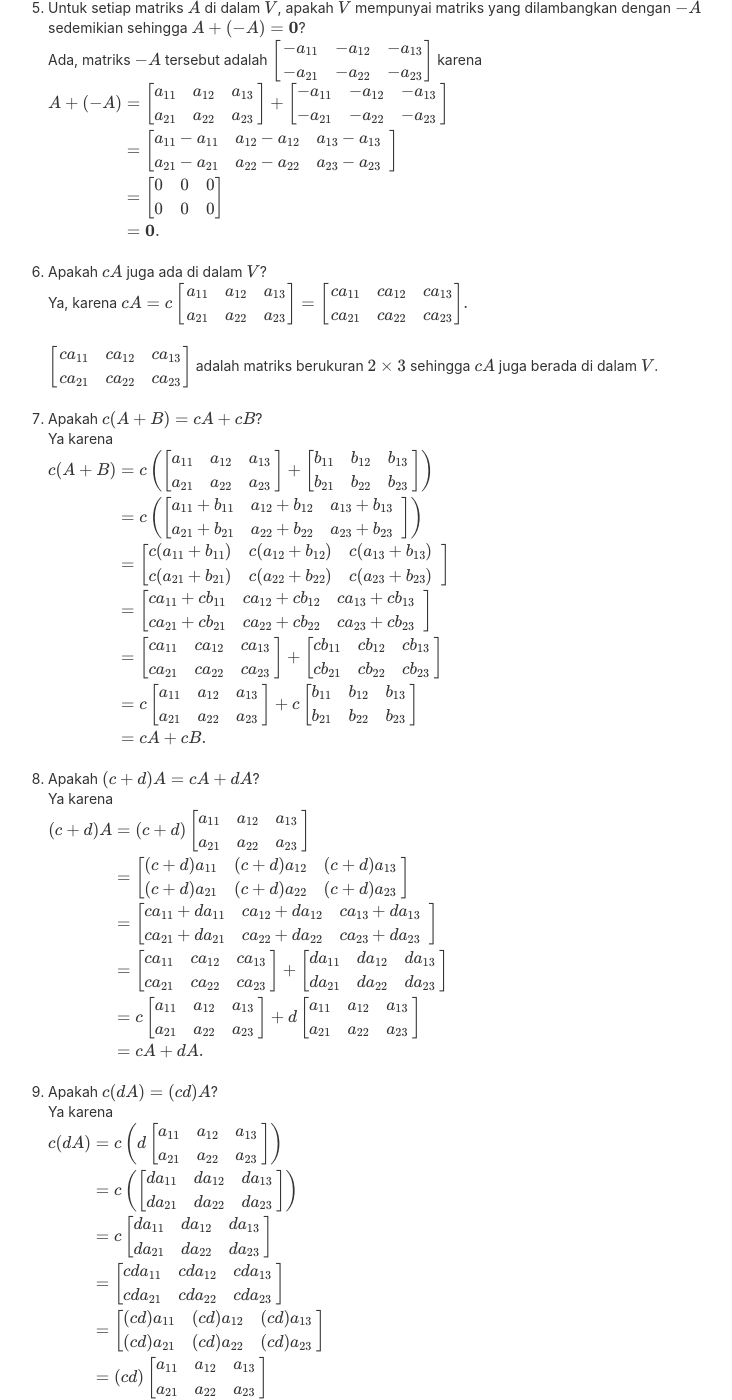
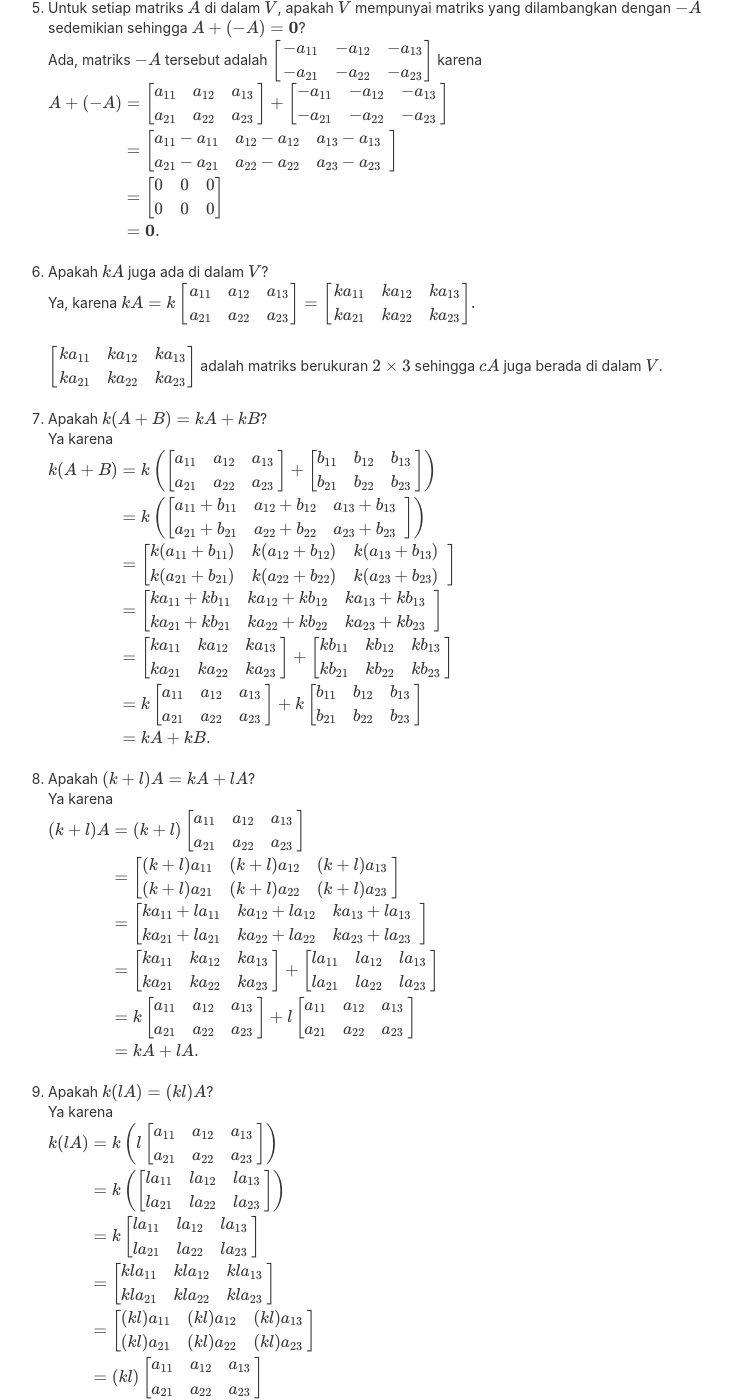
Before and after one commit to jethroGIT/jethrogit.github.io, a Jekyll site: the page built from _posts/linear-algebra/2019-03-22-Ruang_Vektor.md, in a window 1280 px wide and 1400 px high, scrolled down 1373 px. Shown: the whole window, without its empty margins (452-1184 px from the left). Built offline with Jekyll 4.4.1, drawn with Linux system fonts in a browser that asks for light colours; formulas are drawn with MathJax 3; comment, search, counter and statistics services are not loaded.

Commit message:
Fix scalar variables into k and l

```diff
--- a/_posts/linear-algebra/2019-03-22-Ruang_Vektor.md
+++ b/_posts/linear-algebra/2019-03-22-Ruang_Vektor.md
@@ -11,7 +11,7 @@ Tunjukkan bahwa himpunan dari semua matriks berukuran $2 \times 3$ beserta opera
 **Bukti**:
 Misalkan himpunan dari semua matriks berukuran $2 \times 3$ beserta operasi _matrix addition_ dan _scalar multiplication_ adalah $V$.
 
-Diketahui juga $A$, $B$, dan $C$ adalah matriks berukuran $2 \times 3$ dan $c$, $d$ adalah skalar dengan spesifikasi sebagai berikut:
+Diketahui juga $A$, $B$, dan $C$ adalah matriks berukuran $2 \times 3$ dan $k$, $l$ adalah skalar dengan spesifikasi sebagai berikut:
 
 $$ A = \begin{bmatrix}a_{11} & a_{12} & a_{13}\\a_{21} & a_{22} & a_{23}\end{bmatrix}$$, $$B = \begin{bmatrix} 	b_{11} & b_{12} & b_{13} \\ b_{21} & b_{22} & b_{23}\end{bmatrix}$$, dan $$C = \begin{bmatrix} 	c_{11} & c_{12} & c_{13} \\ c_{21} & c_{22} & c_{23} \end{bmatrix} $$.
 
@@ -91,70 +91,70 @@ $$ \begin{bmatrix} -a_{11} & -a_{12} & -a_{13} \\
 	\end{align}
 	$$
 <br/>
-6. Apakah $cA$ juga ada di dalam $V$?
+6. Apakah $kA$ juga ada di dalam $V$?
 Ya, karena
-$$ cA = c \begin{bmatrix} 	a_{11} & a_{12} & a_{13} \\
+$$ kA = k \begin{bmatrix} 	a_{11} & a_{12} & a_{13} \\
 	a_{21} & a_{22} & a_{23}
- \end{bmatrix} = \begin{bmatrix} 	ca_{11} & ca_{12} & ca_{13} \\
-	ca_{21} & ca_{22} & ca_{23} \end{bmatrix}.
+ \end{bmatrix} = \begin{bmatrix} 	ka_{11} & ka_{12} & ka_{13} \\
+	ka_{21} & ka_{22} & ka_{23} \end{bmatrix}.
 $$
 <br/>
-$$\begin{bmatrix} 	ca_{11} & ca_{12} & ca_{13} \\
-	ca_{21} & ca_{22} & ca_{23} \end{bmatrix}$$ adalah matriks berukuran $2 \times 3$ sehingga $cA$ juga berada di dalam $V$.
+$$\begin{bmatrix} 	ka_{11} & ka_{12} & ka_{13} \\
+	ka_{21} & ka_{22} & ka_{23} \end{bmatrix}$$ adalah matriks berukuran $2 \times 3$ sehingga $cA$ juga berada di dalam $V$.
 <br/>
-7. Apakah $c(A+B) = cA + cB$?
+7. Apakah $k(A+B) = kA + kB$?
 Ya karena
-$$ \begin{align} c(A+B) &= c \left( \begin{bmatrix} 	a_{11} & a_{12} & a_{13} \\
+$$ \begin{align} k(A+B) &= k \left( \begin{bmatrix} 	a_{11} & a_{12} & a_{13} \\
 	a_{21} & a_{22} & a_{23} \end{bmatrix} + \begin{bmatrix} 	b_{11} & b_{12} & b_{13} \\
 	b_{21} & b_{22} & b_{23} \end{bmatrix} \right) \\
-	                    &= c \left( \begin{bmatrix} 	a_{11} + b_{11} & a_{12} + b_{12} & a_{13} + b_{13} \\
+	                    &= k \left( \begin{bmatrix} 	a_{11} + b_{11} & a_{12} + b_{12} & a_{13} + b_{13} \\
 	a_{21} + b_{21} & a_{22} + b_{22} & a_{23} + b_{23} \end{bmatrix} \right) \\
-	                    &= \begin{bmatrix} 	c(a_{11} + b_{11}) & c(a_{12} + b_{12}) & c(a_{13} + b_{13}) \\
-	c(a_{21} + b_{21}) & c(a_{22} + b_{22}) & c(a_{23} + b_{23}) \end{bmatrix} \\
-	                    &= \begin{bmatrix} 	ca_{11} + cb_{11} & ca_{12} + cb_{12} & ca_{13} + cb_{13} \\
-	ca_{21} + cb_{21} & ca_{22} + cb_{22} & ca_{23} + cb_{23} \end{bmatrix} \\
-	                    &= \begin{bmatrix} 	ca_{11} & ca_{12} & ca_{13}  \\
-	ca_{21} & ca_{22} & ca_{23}  \end{bmatrix} + \begin{bmatrix} 	cb_{11} & cb_{12} & cb_{13} \\
-	cb_{21} & cb_{22} & cb_{23} \end{bmatrix} \\
-	                    &= c \begin{bmatrix} 	a_{11} & a_{12} & a_{13}  \\
-	a_{21} & a_{22} & a_{23}  \end{bmatrix} + c \begin{bmatrix} 	b_{11} & b_{12} & b_{13}  \\
+	                    &= \begin{bmatrix} 	k(a_{11} + b_{11}) & k(a_{12} + b_{12}) & k(a_{13} + b_{13}) \\
+	k(a_{21} + b_{21}) & k(a_{22} + b_{22}) & k(a_{23} + b_{23}) \end{bmatrix} \\
+	                    &= \begin{bmatrix} 	ka_{11} + kb_{11} & ka_{12} + kb_{12} & ka_{13} + kb_{13} \\
+	ka_{21} + kb_{21} & ka_{22} + kb_{22} & ka_{23} + kb_{23} \end{bmatrix} \\
+	                    &= \begin{bmatrix} 	ka_{11} & ka_{12} & ka_{13}  \\
+	ka_{21} & ka_{22} & ka_{23}  \end{bmatrix} + \begin{bmatrix} 	kb_{11} & kb_{12} & kb_{13} \\
+	kb_{21} & kb_{22} & kb_{23} \end{bmatrix} \\
+	                    &= k \begin{bmatrix} 	a_{11} & a_{12} & a_{13}  \\
+	a_{21} & a_{22} & a_{23}  \end{bmatrix} + k \begin{bmatrix} 	b_{11} & b_{12} & b_{13}  \\
 	b_{21} & b_{22} & b_{23}  \end{bmatrix} \\
-	                    &= cA + cB.
+	                    &= kA + kB.
 \end{align}$$
 <br/>
-8. Apakah $(c+d)A = cA + dA$?
+8. Apakah $(k+l)A = kA + lA$?
 Ya karena
-$$ \begin{align} (c+d) A &= (c+d) \begin{bmatrix} 	a_{11} & a_{12} & a_{13}  \\
+$$ \begin{align} (k+l) A &= (k+l) \begin{bmatrix} 	a_{11} & a_{12} & a_{13}  \\
 	a_{21} & a_{22} & a_{23} \\
 \end{bmatrix}  \\
-                         &= \begin{bmatrix} (c+d) a_{11} & (c+d) a_{12} & (c+d) a_{13}  \\
-	(c+d) a_{21} & (c+d) a_{22} & (c+d) a_{23} 	 \end{bmatrix} \\
-	                     &= \begin{bmatrix} 	c a_{11} +d a_{11} & c a_{12} + d a_{12} & c a_{13} +d a_{13}  \\
-	c a_{21} +d a_{21} & c a_{22} + d a_{22} & c a_{23} +d a_{23} 	\end{bmatrix} \\
-	                     &= \begin{bmatrix} 	c a_{11} & c a_{12}  & c a_{13}   \\
-	c a_{21} & c a_{22}  & c a_{23}  \end{bmatrix} + \begin{bmatrix} 	d a_{11} & d a_{12} & d a_{13}  \\
-	d a_{21} & d a_{22} & d a_{23} \end{bmatrix} \\
-	                     &= c \begin{bmatrix} 	a_{11} & a_{12}  & a_{13}   \\
-	a_{21} & a_{22}  & a_{23} \end{bmatrix} + d \begin{bmatrix} 	a_{11} & a_{12} & a_{13}  \\
+                         &= \begin{bmatrix} (k+l) a_{11} & (k+l) a_{12} & (k+l) a_{13}  \\
+	(k+l) a_{21} & (k+l) a_{22} & (k+l) a_{23} 	 \end{bmatrix} \\
+	                     &= \begin{bmatrix} 	k a_{11} + l a_{11} & k a_{12} + l a_{12} & k a_{13} + l a_{13}  \\
+	k a_{21} + l a_{21} & k a_{22} + l a_{22} & k a_{23} + l a_{23} 	\end{bmatrix} \\
+	                     &= \begin{bmatrix} 	k a_{11} & k a_{12}  & k a_{13}   \\
+	k a_{21} & k a_{22}  & k a_{23}  \end{bmatrix} + \begin{bmatrix} 	l a_{11} & l a_{12} & l a_{13}  \\
+	l a_{21} & l a_{22} & l a_{23} \end{bmatrix} \\
+	                     &= k \begin{bmatrix} 	a_{11} & a_{12}  & a_{13}   \\
+	a_{21} & a_{22}  & a_{23} \end{bmatrix} + l \begin{bmatrix} 	a_{11} & a_{12} & a_{13}  \\
 	a_{21} & a_{22} & a_{23} 	\end{bmatrix} \\
-	                     &= cA + dA.
+	                     &= kA + lA.
 \end{align} $$
 <br/>
-9. Apakah $c(dA) = (cd)A$?
+9. Apakah $k(lA) = (kl)A$?
 Ya karena
-$$ \begin{align} c(dA) &= c \left( d \begin{bmatrix} 	a_{11} & a_{12} & a_{13}  \\
+$$ \begin{align} k(l A) &= k \left( l \begin{bmatrix} 	a_{11} & a_{12} & a_{13}  \\
 	a_{21} & a_{22} & a_{23}  \end{bmatrix} \right)  \\
-	                   &= c \left( \begin{bmatrix} 	da_{11} & da_{12} & da_{13}  \\
-	da_{21} & da_{22} & da_{23} \end{bmatrix} \right)  \\
-	                   &= c \begin{bmatrix} 	da_{11} & da_{12} & da_{13}  \\
-	da_{21} & da_{22} & da_{23} \end{bmatrix}  \\
-	                   &= \begin{bmatrix} 	cda_{11} & cda_{12} & cda_{13}  \\
-	cda_{21} & cda_{22} & cda_{23} \end{bmatrix} \\
-	                   &= \begin{bmatrix} 	(cd)a_{11} & (cd)a_{12} & (cd)a_{13}  \\
-	(cd)a_{21} & (cd)a_{22} & (cd)a_{23} \end{bmatrix} \\
-	                   &= (cd) \begin{bmatrix} 	a_{11} & a_{12} & a_{13}  \\
+	                   &= k \left( \begin{bmatrix} 	l a_{11} & l a_{12} & l a_{13}  \\
+	l a_{21} & l a_{22} & l a_{23} \end{bmatrix} \right)  \\
+	                   &= k \begin{bmatrix} 	l a_{11} & l a_{12} & l a_{13}  \\
+	l a_{21} & l a_{22} & l a_{23} \end{bmatrix}  \\
+	                   &= \begin{bmatrix} 	kl a_{11} & kl a_{12} & kl a_{13}  \\
+	kl a_{21} & kl a_{22} & kl a_{23} \end{bmatrix} \\
+	                   &= \begin{bmatrix} 	(kl)a_{11} & (kl)a_{12} & (kl)a_{13}  \\
+	(kl)a_{21} & (kl)a_{22} & (kl)a_{23} \end{bmatrix} \\
+	                   &= (kl) \begin{bmatrix} 	a_{11} & a_{12} & a_{13}  \\
 	a_{21} & a_{22} & a_{23} \end{bmatrix} \\
-	                   &= (cd) A.
+	                   &= (kl) A.
 \end{align} $$
 <br/>
 10. Apakah $1(A) = A$?
```
